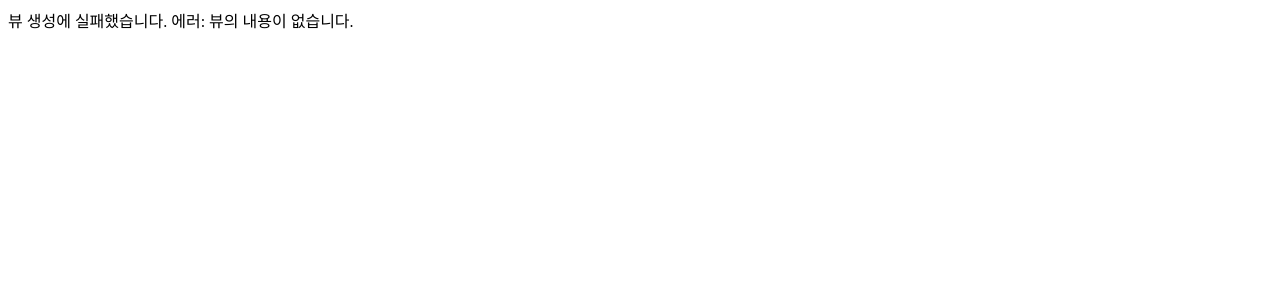
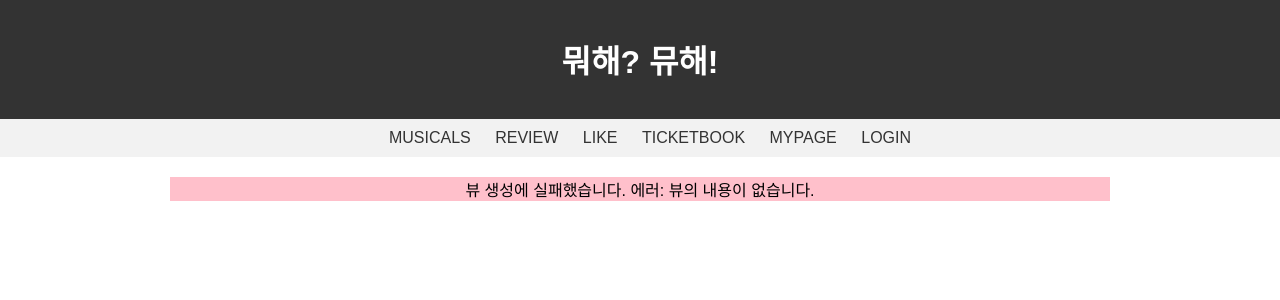
Before and after one commit to yoonseo4343/muhae, a PHP site: page /myTicket.php in a window 1280 px wide. Shown: the top 300 px of the page. Run offline with PHP 8.4, Linux system fonts and the light colour scheme; data that the repository does not hold is empty.

Commit message:
헤더 정리<?php include 'title.php'; ?>

```diff
--- a/php/myTicket.php
+++ b/php/myTicket.php
@@ -1,11 +1,28 @@
+<?php
+// 세션 시작
+session_start();
+
+// 로그인 여부 확인
+$loggedIn = isset($_SESSION['id']);
+
+?>
 <!DOCTYPE html>
 <html lang="en">
 <head>
     <meta charset="UTF-8">
     <meta name="viewport" content="width=device-width, initial-scale=1.0">
-    <title>Document</title>
+    <title>뭐해? 뮤해!</title>
+    <style>
+        <?php include 'webstyle.css';?>
+        /* 스타일 불러옴 */
+    </style>
 </head>
 <body>
+    <!-- 헤더,네비 불러옴 -->
+<?php include 'title.php'; ?>
+
+<div class="content">
+    <div class="center">
     <?php
     // 데이터베이스 연결
     require_once("dbconfig.php");
@@ -16,10 +33,10 @@ session_start();
     // 현재 로그인된 사용자의 세션 아이디 가져오기
     $sessionId = session_id();
 
-// 뷰 생성 SQL 문
+    // 나의 티켓북 뷰 생성 SQL 문
     $createViewSql = "
         CREATE VIEW myTickets AS
-    SELECT memberId, ticketPicture, ticketDate
+        SELECT ticketId, ticketDate, ticketPicture, ticketMemo
         FROM ticketBook
         WHERE memberId = '$sessionId'
     ";
@@ -33,7 +50,7 @@ if ($conn->query($createViewSql) === TRUE) {
 
     // 뷰의 내용 조회 SQL 문
     $selectViewSql = "
-    SELECT memberId, ticketPicture, ticketDate
+        SELECT ticketId, ticketDate, ticketPicture, ticketMemo
         FROM myTickets
     ";
 
@@ -43,11 +60,10 @@ $result = $conn->query($selectViewSql);
     // 결과가 있을 경우 출력
     if ($result->num_rows > 0) {
         echo "<table>";
-    echo "<tr><th>Member ID</th><th>Ticket Picture</th><th>Ticket Date</th></tr>";
+        echo "<tr><th>Ticket Picture</th><th>Ticket Date</th></tr>";
 
         while ($row = $result->fetch_assoc()) {
             echo "<tr>";
-        echo "<td>" . $row["memberId"] . "</td>";
             echo "<td>" . $row["ticketPicture"] . "</td>";
             echo "<td>" . $row["ticketDate"] . "</td>";
             echo "</tr>";
@@ -62,5 +78,8 @@ if ($result->num_rows > 0) {
     $conn->close();
     ?>
 
+    </div>
+</div>
+
 </body>
 </html>
--- /dev/null
+++ b/php/title.php
@@ -0,0 +1,21 @@
+<!-- <body> 태그 안에 넣으면 됨. -->
+    <!-- 헤더와 네비 기능 -->
+<header>
+    <h1><a href="main.php" style="text-decoration: none; color: inherit;">뭐해? 뮤해!</h1>
+</header>
+
+<nav>
+    <a href="#">MUSICALS</a>
+    <a href="#">REVIEW</a>
+    <a href="#">LIKE</a>
+    <a href="myTicket.php">TICKETBOOK</a>
+    <a href="#">MYPAGE</a>
+    <?php
+    // 로그인되어 있는 경우에만 로그아웃 링크를 표시
+    if ($loggedIn) {
+        echo '<a href="logout.php">LOGOUT</a>';
+    } else {
+        echo '<a href="login.php">LOGIN</a>';
+    }
+    ?>
+</nav>
```
Also changed, not shown: php/logout.php (added, +17 -0 lines). Lines whose indentation alone changed are shown as unchanged.
